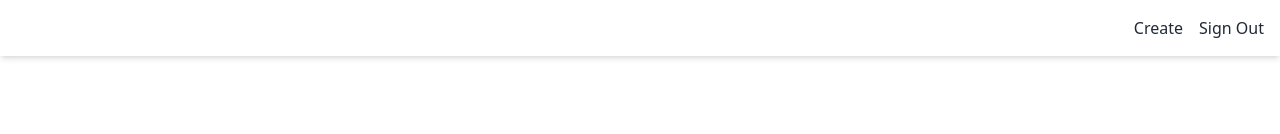
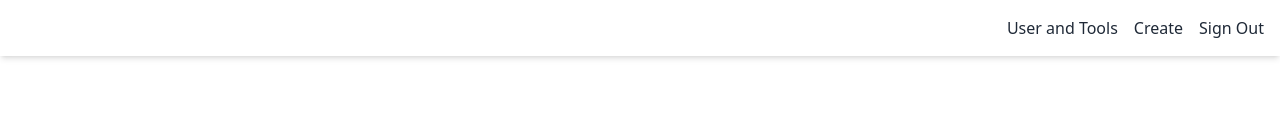
Before and after one commit to LombaxTech/ToolManagement, a Next.js app: page /tools in a window 1280 px wide. Shown: the top 134 px of the page. Built offline with nearby package versions, Linux system fonts and the light colour scheme; no server answers; the database is empty; sample sign-in values are in the browser's storage.

Commit message:
add nav link for users and tools

```diff
--- a/components/Navbar.tsx
+++ b/components/Navbar.tsx
@@ -57,6 +57,7 @@ export default function Navbar() {
       <ul className="flex gap-4 items-end">
         {user && (
           <>
+            <Link href={`/admin/usersandtools`}>User and Tools</Link>
             <Link href={`/admin/create`}>Create</Link>
 
             <li className="cursor-pointer" onClick={signout}>
```
